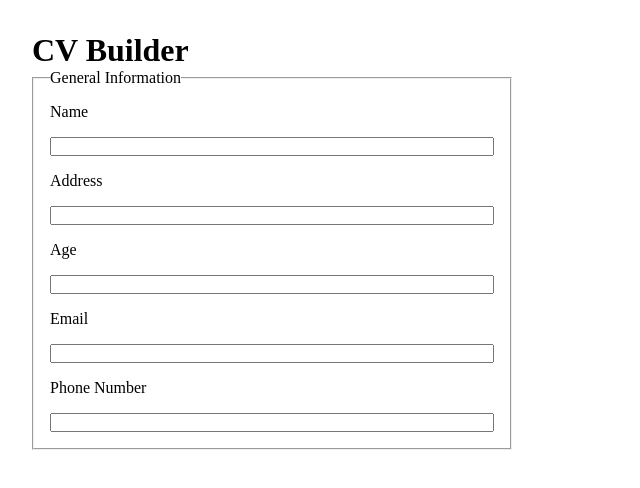
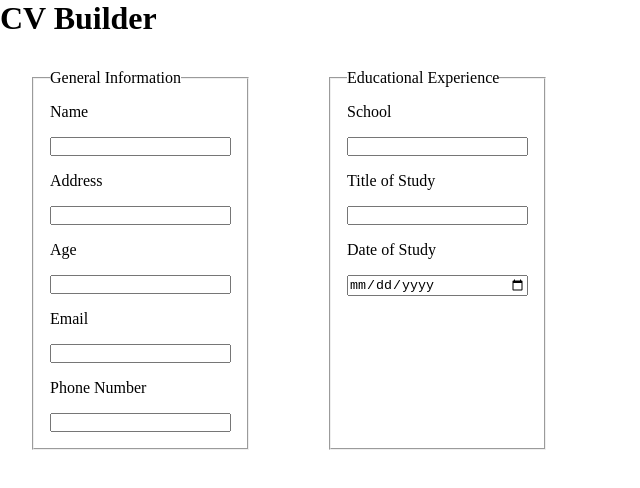
Before and after one commit to aiuyap/odin-cv-app, a React (Vite) app: page / in a window 1280 px wide. Shown: the top 488 px of the page, without its empty margins (0-640 px from the left). Built offline with nearby package versions, Linux system fonts and the light colour scheme.

Commit message:
feat: added rough layout for educational experience

```diff
--- a/src/App.jsx
+++ b/src/App.jsx
@@ -1,13 +1,20 @@
 import { GeneralInformation } from "./components/GeneralInformation";
+import { EducationalExperience } from "./components/EducationalExperience";
 
 export function App() {
   return (
-    <div className="container">
+    <>
       <h1>CV Builder</h1>
-      <fieldset>
-        <legend>General Information</legend>
-        <GeneralInformation></GeneralInformation>
-      </fieldset>
-    </div>
+      <div className="container">
+        <fieldset>
+          <legend>General Information</legend>
+          <GeneralInformation></GeneralInformation>
+        </fieldset>
+        <fieldset>
+          <legend>Educational Experience</legend>
+          <EducationalExperience></EducationalExperience>
+        </fieldset>
+      </div>
+    </>
   );
 }
--- /dev/null
+++ b/src/components/EducationalExperience.jsx
@@ -0,0 +1,11 @@
+import { InputField } from "./InputField";
+
+export function EducationalExperience() {
+  return (
+    <form>
+      <InputField inputName="School"></InputField>
+      <InputField inputName="Title of Study"></InputField>
+      <InputField inputName="Date of Study" inputType="date"></InputField>
+    </form>
+  );
+}
--- a/src/index.css
+++ b/src/index.css
@@ -6,6 +6,8 @@
 
 .container {
   margin: 2rem;
+  display: flex;
+  gap: 5rem;
 }
 
 form {
```
